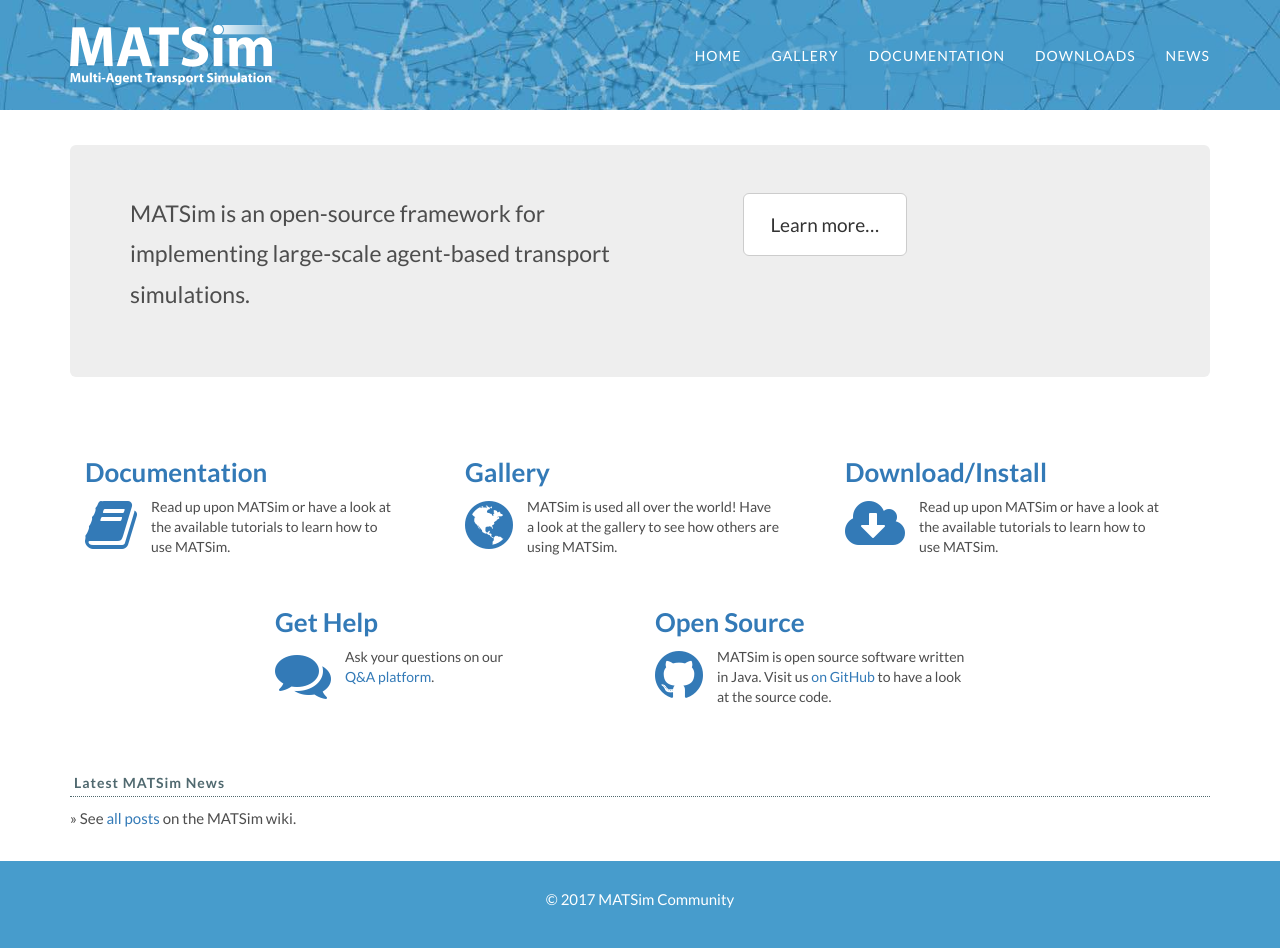
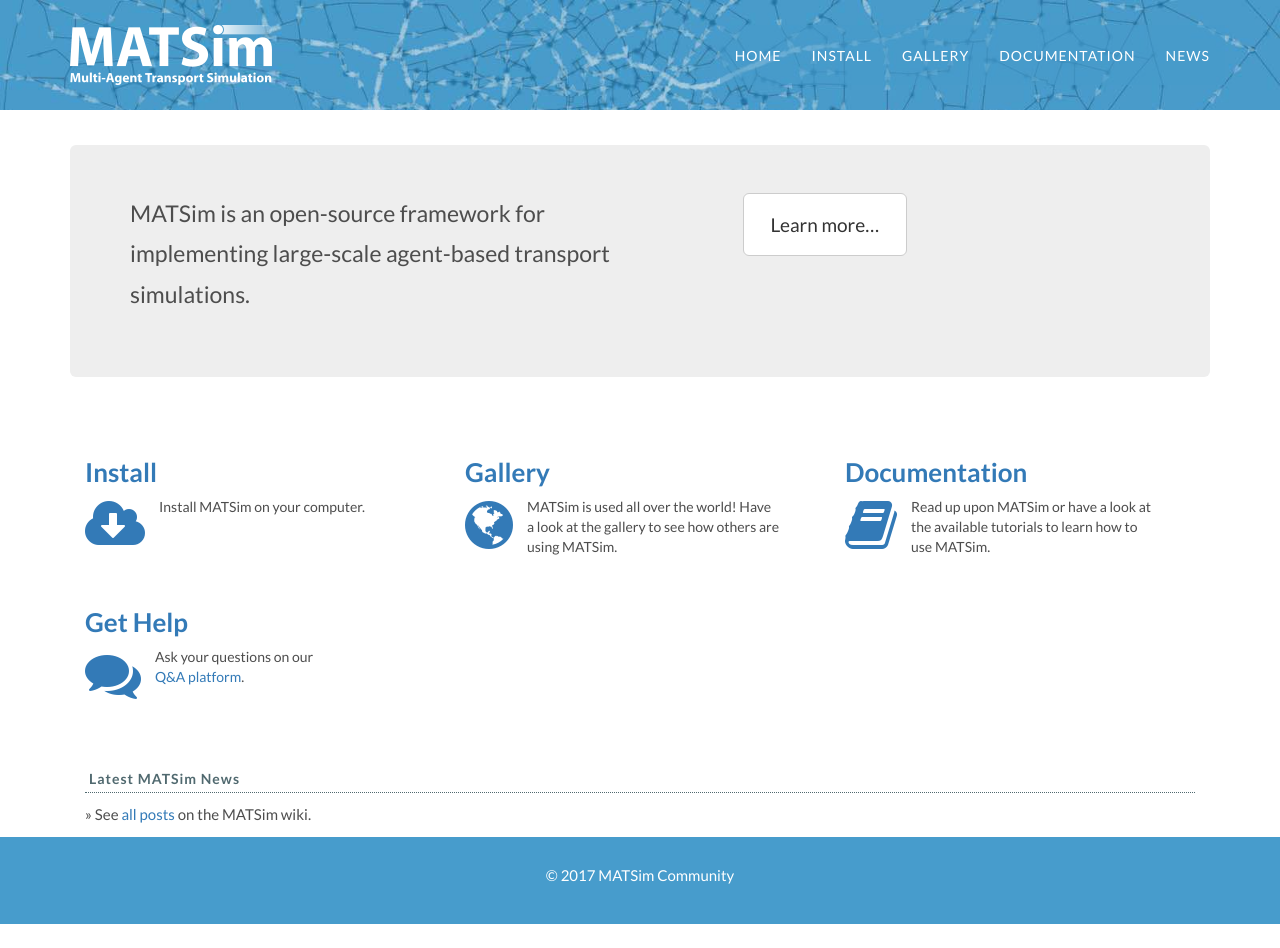
Before and after one commit to matsim-org/jekyll-website, a Jekyll site: the page built from index.html, in a window 1280 px wide and 948 px high. Built offline with Jekyll 4.4.1, drawn with Linux system fonts in a browser that asks for light colours; some web fonts are replaced.

Commit message:
somewhat streamlining the webpage

```diff
--- a/_data/links.yml
+++ b/_data/links.yml
@@ -1,8 +1,8 @@
 nav_links:
   HOME: '/'
+  INSTALL: '/downloads/'
   GALLERY: '/gallery/'
   DOCUMENTATION: '/docs/'
-  DOWNLOADS: '/downloads/'
   NEWS: '/archive.html'
 
 psrc_links:
--- a/downloads/index.md
+++ b/downloads/index.md
@@ -3,21 +3,27 @@
 title: Download/Install
 ---
 
-# Download/Install MATSim
+# Install MATSim
 
 Some options to get hold of MATSim are described here. These are in the recommended order for most users.
 
 ## (1) MATSim example project on GitHub
 
-The recommended approach to getting started with MATSim is to start with the example project on GitHub. This approach targets programmers who are comfortable with Java and an IDE (e.g. Eclipse or IntelliJ). This will automatically download MATSim, allow you to browse the source code, and keep you up-to-date with releases or snapshots.
+The recommended approach to getting started with MATSim is to clone the example project on GitHub. This approach targets programmers who are comfortable with Java and an IDE (e.g. Eclipse or IntelliJ). This will automatically download MATSim, allow you to browse the source code, and keep you up-to-date with releases or snapshots.
 
 You will _not_ be able to modify the existing MATSim source code -- which, in most cases, should not be necessary. It is preferred that you contact the developers in such situations and we will try to help or implement missing extension points.
 
 - [<i class="fa fa-github"></i> Clone the example project on GitHub](https://github.com/matsim-org/matsim-example-project)
 
-## (2) Standalone
+## (2) MATSim code examples on GitHub
 
-The "Standalone" version is targeted to users who are fluent at the command line interface and want to use MATSim by editing the input files, including config.xml directly. A basic GUI is provided.
+There is also a MATSim code examples project, which contains code examples of how to work with MATSim.  You can clone this project to have it locally on your computer, or browse the code in github directly.  This project is meant to be used in parallel with (1).
+
+- [<i class="fa fa-github"></i> See the code examples on GitHub](https://github.com/matsim-org/matsim-code-examples)
+
+## (3) Standalone
+
+The "Standalone" version is targeted to users who want to use MATSim by editing the input files, including config.xml directly. A basic GUI is provided.
 
 <div class="row">
 <div class="col-md-6" markdown="1">
@@ -36,6 +42,8 @@
 
 ####   <i class="fa fa-bug"></i> Development Version
 
+<!-- Maybe we keep this up and running as long as it works.  But if the build server ever starts failing us on this, I think we should just also remove this section here.  kai, oct'17 -->
+
 These versions are typically less stable and don't come with up-to-date documenation, but may contain new features.
 
 - [<i class="fa fa-download"></i> Download](/files/builds/) a Nightly Build.
@@ -121,17 +129,25 @@
 </div>
 <div class="col-md-4" markdown="1">
 
-### <i class="fa fa-file-code-o"></i> &nbsp; Source Code
 
-The source code to MATSim is [available on <i class="fa fa-github"></i>GitHub](https://github.com/matsim-org/matsim).
+<!-- Not advertising to clone the source code any more.  kai, oct'17 -->
 
-This is targeted to developers who change the MATSim core (a relatively small circle of persons), or persons who maintain one or more contribs. &nbsp;For a variety of reasons, we also have "playgrounds" in a second GitHub Repository, although they should be less necessary in the future than they were in the past.</p>
+<!-- ### <i class="fa fa-file-code-o"></i> &nbsp; Source Code -->
 
+<!-- The source code to MATSim is [available on <i class="fa fa-github"></i>GitHub](https://github.com/matsim-org/matsim). -->
+
+<!-- This is targeted to developers who change the MATSim core (a relatively small circle of persons), or persons who maintain one or more contribs. &nbsp;For a variety of reasons, we also have "playgrounds" in a second GitHub Repository, although they should be less necessary in the future than they were in the past.</p> -->
+
+<!-- </div> -->
+
+
+
+<!-- The example project is mentioned above, no need to repeat.  kai, oct'17 -->
+
+<!-- <div class="col-md-4" markdown="1"> -->
+<!-- ### <i class="fa fa-code-fork"></i> &nbsp; Example Code Project -->
+
+<!-- To get you started writing your own code with MATSim, we provide an [example project on GitHub](https://github.com/matsim-org/matsim-example-project) you can fork, which includes a complete pom.xml to use MATSim as a Maven dependency for your own code.</p> -->
+
+<!-- </div> -->
 </div>
-<div class="col-md-4" markdown="1">
-### <i class="fa fa-code-fork"></i> &nbsp; Example Code Project
-
-To get you started writing your own code with MATSim, we provide an [example project on GitHub](https://github.com/matsim-org/matsim-example-project) you can fork, which includes a complete pom.xml to use MATSim as a Maven dependency for your own code.</p>
-
-</div>
-</div>
--- a/index.html
+++ b/index.html
@@ -17,11 +17,9 @@
   <div class="col-md-12 text-left">
 
     <div class="col-md-4 text-left section-thumb">
-<a href="/docs/">
-<h3>Documentation</h3></a>
-<span class="pull-left"><a href="/docs"><i class="fa fa-book fa-4x">&nbsp;</i></a></span>
-Read up upon MATSim or have a look at the available tutorials to learn how to use MATSim.
-</a>
+      <h3><a href="/downloads/">Install</a></h3>
+      <span class="pull-left"><a href="downloads"><i class="fa fa-cloud-download fa-4x">&nbsp;</i></a></span>
+      Install MATSim on your computer.
     </div>
 
     <div class="col-md-4 text-left section-thumb">
@@ -33,16 +31,11 @@
     </div>
 
     <div class="col-md-4 text-left section-thumb">
-<h3><a href="/downloads/">Download/Install</a></h3>
-<span class="pull-left"><a href="downloads"><i class="fa fa-cloud-download fa-4x">&nbsp;</i></a></span>
+      <a href="/docs/">
+	<h3>Documentation</h3></a>
+      <span class="pull-left"><a href="/docs"><i class="fa fa-book fa-4x">&nbsp;</i></a></span>
       Read up upon MATSim or have a look at the available tutorials to learn how to use MATSim.
     </div>
-
-</div>
-
-<div class="col-md-12 text-left">
-
-<div class="col-md-2"></div>
 
     <div class="col-md-4 text-left section-thumb">
       <a href="/faq">
@@ -51,18 +44,21 @@
       Ask your questions on our<br/><a href="/faq">Q&A platform</a>.
     </div>
 
-<div class="col-md-4 text-left section-thumb">
-<a href="https://github.com/matsim-org/matsim">
-<h3>Open Source</h3></a>
-<span class="pull-left"><a href="https://github.com/matsim-org/matsim"><i class="fa fa-github fa-4x">&nbsp;</i></a></span>
-MATSim is open source software written in Java. Visit us <a href="https://github.com/matsim-org/matsim">on GitHub</a> to have a look at the source code.
-</div>
-
-<div class="col-md-2" id="news"></div>
+    <!-- Commenting this out for the time being in attempt to point people to rather cloning the matsim-example-project.  kai, oct'17 -->
+    <!-- <div class="col-md-4 text-left section-thumb"> -->
+    <!-- <a href="https://github.com/matsim-org/matsim"> -->
+    <!-- <h3>Open Source</h3></a> -->
+    <!-- <span class="pull-left"><a href="https://github.com/matsim-org/matsim"><i class="fa fa-github fa-4x">&nbsp;</i></a></span> -->
+    <!-- MATSim is open source software written in Java. Visit us <a href="https://github.com/matsim-org/matsim">on GitHub</a> to have a look at the source code. -->
+    <!-- </div> -->
 
   </div>
 
-<div class="col-md-12 text-left">
+  <!-- <div class="col-md-2" id="news"></div> -->
+
+</div>
+
+<div class="col-md-12 text-left" id="news">
   <br/>
   <br/>
   <br/>
```
Also changed, not shown: other parts of downloads/index.md (+1 -1 lines), docs/index.md (+1 -0 lines), open-scenario-data.md (+6 -3 lines). Lines whose indentation alone changed are shown as unchanged.
